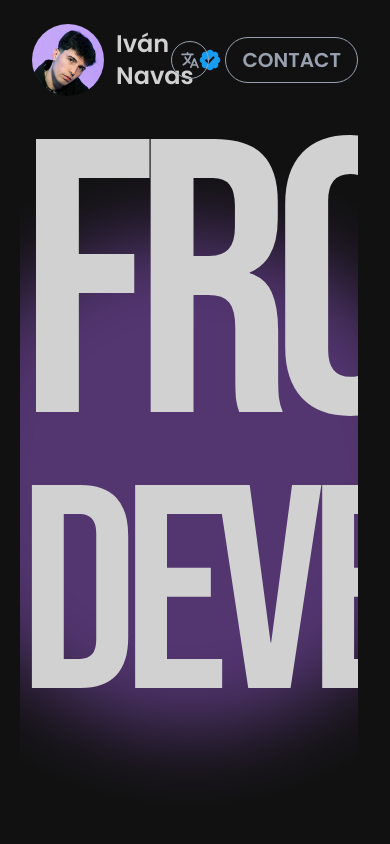
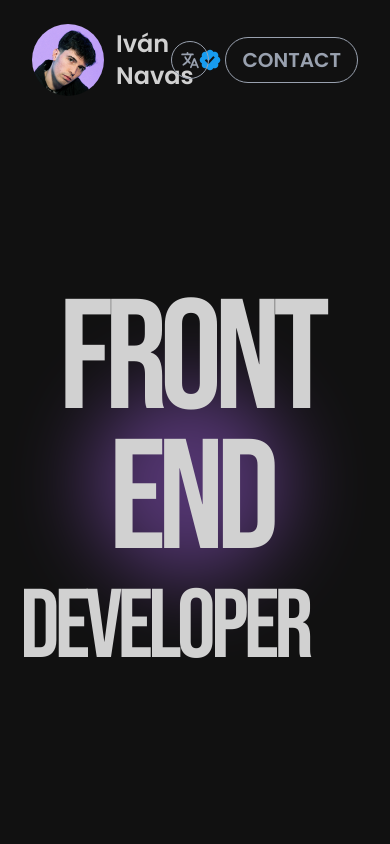
Before and after one commit to IvanNavas092/myPortfolio, an Angular app: page / in a window 390 px wide. Shown: the top 844 px of the page. Built offline with nearby package versions, Linux system fonts and the light colour scheme.

Commit message:
fix: shadow in hero and responsive hero with letters

```diff
--- a/src/app/app.html
+++ b/src/app/app.html
@@ -1,9 +1,8 @@
-<div id="wrapper" >
-  <div id="content" class="z-20 pb-3">
+<div id="wrapper">
+  <div id="content" class="pb-3">
     <section class="mx-8 my-6 flex flex-col gap-3">
-      <app-header></app-header>
-      <router-outlet></router-outlet>
+        <app-header></app-header>
+        <router-outlet></router-outlet>
     </section>
   </div>
-
 </div>
--- a/src/app/features/home/components/hero/hero.html
+++ b/src/app/features/home/components/hero/hero.html
@@ -1,13 +1,23 @@
-<section class="flex flex-col min-h-[calc(100vh-120px)] overflow-hidden -ml-3 relative">
+<section
+  class="flex flex-col min-h-[calc(100vh-120px)] -ml-3 relative justify-center"
+>
   <div
-    class="absolute top-1/2 left-1/2 transform -translate-x-1/2 -translate-y-1/2 w-[500px] h-[500px] bg-[var(--theme-color)] opacity-40 rounded-full blur-2xl z-10"
+    class="absolute top-1/2 left-1/2 transform -translate-x-1/2 -translate-y-1/2 w-[200px] h-[200px] md:w-[250px]
+    md:h-[250px] lg:w-[500px] lg:h-[500px] xl:w-[40vw] xl:h-[40vw] bg-[var(--theme-color)] opacity-40 rounded-full
+    blur-2xl z-10"
   ></div>
-  <div class="flex items-center z-20">
-    <app-hover-letters [text]="'Front'" size="390px"></app-hover-letters>
-    <div class="h-10 m-12 bg-[#d1d1d1] hover:bg-[#aaaaaa]" #line></div>
-    <app-hover-letters [text]="'End'" size="390px"></app-hover-letters>
-  </div>
-  <div class="z-20">
-    <app-hover-letters [text]="'developer'" size="290px"></app-hover-letters>
+
+  <div class="space-y-3 z-20">
+    <div class="flex flex-col md:flex-row items-center z-20 lg:gap-4 xl:gap-6">
+      <app-hover-letters [text]="'Front'" [isHero]="true"></app-hover-letters>
+      <div
+        class="hidden md:flex  h-10 m-4 md:m-10 lg:m-12 bg-[#d1d1d1] hover:bg-[#aaaaaa]"
+        #line
+      ></div>
+      <app-hover-letters [text]="'End'" [isHero]="true"></app-hover-letters>
+    </div>
+    <div class="z-20 flex flex-col md:flex-row">
+      <app-hover-letters [text]="'developer'" [isSubTitle]="true"></app-hover-letters>
+    </div>
   </div>
 </section>
--- a/src/app/features/home/components/hero/hero.ts
+++ b/src/app/features/home/components/hero/hero.ts
@@ -1,4 +1,12 @@
-import { AfterViewInit, Component, ElementRef, ViewChild, Inject, PLATFORM_ID, OnDestroy } from '@angular/core';
+import {
+  AfterViewInit,
+  Component,
+  ElementRef,
+  ViewChild,
+  Inject,
+  PLATFORM_ID,
+  OnDestroy,
+} from '@angular/core';
 import { gsap } from 'gsap';
 import { ScrollTrigger } from 'gsap/ScrollTrigger';
 import { isPlatformBrowser } from '@angular/common';
@@ -25,8 +33,8 @@ export class Hero implements AfterViewInit, OnDestroy {
           trigger: document.body,
           start: 'top top',
           end: 'bottom bottom',
-          scrub: 0.3
-        }
+          scrub: 0.3,
+        },
       });
     }
   }
--- a/src/app/shared/header/header.html
+++ b/src/app/shared/header/header.html
@@ -1,4 +1,4 @@
-<header class="flex items-center justify-between w-full">
+<header class="flex items-center justify-between w-full z-10">
   <div class="flex items-center gap-3">
     <img src="./logo.png" alt="Iván Navas" class="rounded-full w-18  transition-all duration-500" />
     <div class="group flex items-center gap-3">
--- a/src/app/shared/hover-letters/hover-letters.html
+++ b/src/app/shared/hover-letters/hover-letters.html
@@ -1,9 +1,11 @@
-<h1 class="font-bold leading-[0.9] tracking-[-0.07em] flex gap-[0.02em]"
-  [style.fontSize]="size"
+<h1
+  class="font-bold leading-[0.9] tracking-[-0.07em] flex gap-[0.02em]"
+  [ngClass]="heroClasses"
+  [style.font-size]="fontSize"
 >
   @for (letter of getLetters(); track $index) {
-    <span class="off-color transition-colors duration-200 bebas cursor-default">
-      {{ letter }}
-    </span>
+  <span class="off-color transition-colors duration-200 bebas cursor-default">
+    {{ letter }}
+  </span>
   }
 </h1>
--- a/src/app/shared/hover-letters/hover-letters.ts
+++ b/src/app/shared/hover-letters/hover-letters.ts
@@ -8,10 +8,23 @@ import { Component, Input } from '@angular/core';
 })
 export class HoverLetters {
   @Input() text: string = '';
-  @Input() size: string = '345px';
+  @Input() size: string = '';
+  @Input() isHero: boolean = false;
+  @Input() isSubTitle: boolean = false;
+
+  constructor() {}
 
   getLetters() {
     return this.text.split('');
   }
 
+  get fontSize() {
+    return !this.isHero && !this.isSubTitle ? this.size : '';
+  }
+
+  get heroClasses() {
+    if (this.isHero) return 'text-[40vw] md:text-[22vw] lg:text-[25vw] xl:text-[25vw]';
+    if (this.isSubTitle) return 'text-[25vw] md:text-[20vw] lg:text-[23vw] xl:text-[18vw]';
+    return '';
+  }
 }
```
Also changed, not shown: public/bankinter.svg.
